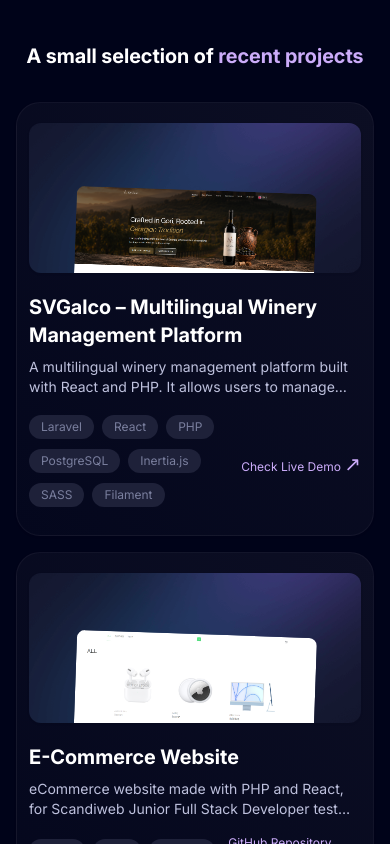
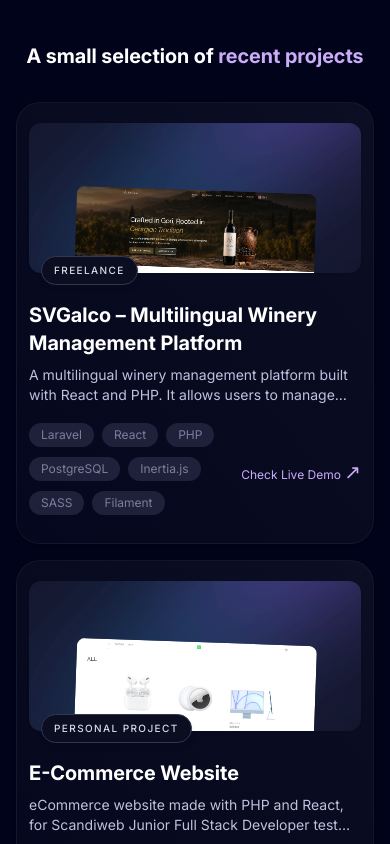
Before and after one commit to lukkshh/lukkshh.github.io, a React (Vite) app: page / in a window 390 px wide. Shown: the part 1960-2804 px from the top of the page. Built offline with nearby package versions, Linux system fonts and the light colour scheme.

Commit message:
Add project label badges

```diff
--- a/public/projects-data.json
+++ b/public/projects-data.json
@@ -3,6 +3,7 @@
     "img": "/images/projects/svgalco.png",
     "title": "<p>SVGalco – Multilingual Winery Management Platform</p>",
     "description": "A multilingual winery management platform built with React and PHP. It allows users to manage winery operations, including inventory, sales, and customer relations, with support for multiple languages.",
+    "projectType": "freelance",
     "webLink": "https://svgalco.com/",
     "badges": [
       "Laravel",
@@ -18,6 +19,7 @@
     "img": "/images/projects/ecommerce.png",
     "title": "<p>E-Commerce Website</p>",
     "description": "eCommerce website made with PHP and React, for Scandiweb Junior Full Stack Developer test task",
+    "projectType": "personal",
     "ghLink": "https://github.com/lukkshh/php-react-ecommerce",
     "webLink": "https://lukkshh-ecommerce.ct.ws/",
     "badges": ["React", "PHP", "MySQL", "GraphQL", "TailwindCSS"]
@@ -26,6 +28,7 @@
     "img": "/images/projects/tictactoe.png",
     "title": "<p>Tic Tac Toe Game</p>",
     "description": "TicTacToe Game built with React and tailwindcss",
+    "projectType": "personal",
     "ghLink": "https://github.com/lukkshh/tictactoe",
     "webLink": "https://lukkshh.github.io/tictactoe/",
     "badges": ["React", "TailwindCSS"]
@@ -34,6 +37,7 @@
     "img": "/images/projects/ticket-scanner.gif",
     "title": "<p>Ticket Scanner</p>",
     "description": "ticket-scanner is a simple ticket management system that allows for ticket generation and QR code scanning. It stores ticket information in an SQLite database and supports real-time ticket verification, showing whether a ticket is valid, already used, or does not exist. Perfect for event organizers to manage access control.",
+    "projectType": "personal",
     "ghLink": "https://github.com/lukkshh/ticket-scanner",
     "webLink": "",
     "badges": ["Python", "OpenCV", "SQLite"]
@@ -42,6 +46,7 @@
     "img": "/images/projects/rpc.png",
     "title": "<p>Rock Paper Scissors</p>",
     "description": "A simple Rock Paper Scissors game built with Python's Tkinter library.",
+    "projectType": "personal",
     "ghLink": "https://github.com/lukkshh/Rock-Paper-Scissors",
     "webLink": "",
     "badges": ["Python", "Tkinter"]
--- a/src/components/Projects/Card.tsx
+++ b/src/components/Projects/Card.tsx
@@ -6,9 +6,10 @@ export type CardDataType = {
   img: string;
   title: string;
   description: string;
-  ghLink: string;
-  webLink: string;
+  ghLink?: string;
+  webLink?: string;
   badges: string[];
+  projectType: "personal" | "freelance" | "company";
 };
 
 interface CardProps {
@@ -16,6 +17,20 @@ interface CardProps {
 }
 
 export default function Card({ data }: CardProps) {
+  const projectTypeStyles = {
+    personal: {
+      label: "Personal project",
+    },
+    freelance: {
+      label: "Freelance",
+    },
+    company: {
+      label: "Professional",
+    },
+  } as const;
+
+  const projectType = projectTypeStyles[data.projectType];
+
   return (
     <motion.div
       variants={{
@@ -41,7 +56,8 @@ export default function Card({ data }: CardProps) {
         colors={["#06b6d4", "#3b82f6", "#6366f1"]}
       >
         <div className="font-en h-full drop-shadow-sm border-[0.1px] border-[#36374942] px-3 md:px-6 py-5 md:py-9 rounded-3xl bg-gradient-to-bl from-[#0C0E23] to-[#04071D]">
-          <div className=" h-[150px] md:h-[240px] lg:min-w-[552px] lg:min-h-[330px] bg-[url(/images/card_img_background.svg)] drop-shadow-sm flex justify-center items-end  rounded-xl overflow-hidden bg-[#13162D]">
+          <div className="relative h-[150px] md:h-[240px] lg:min-w-[552px] lg:min-h-[330px] drop-shadow-sm">
+            <div className="flex h-full items-end justify-center overflow-hidden rounded-xl bg-[#13162D] bg-[url(/images/card_img_background.svg)]">
               <img
                 className="w-[240px] md:w-[330px] md:h-[240px] lg:w-[450px] lg:h-[320px] rotate-2 translate-y-8 rounded-lg object-cover"
                 src={data.img}
@@ -49,7 +65,11 @@ export default function Card({ data }: CardProps) {
                 alt={data.title}
               />
             </div>
-          <div className=" mt-5 md:mt-9 text-xl md:text-3xl max-w-[552px] font-bold text-white">
+            <span className="absolute -bottom-3 left-3 z-10 inline-flex items-center rounded-full border border-[#34384F] bg-[#0B0E20] px-3 py-1.5 text-[10px] font-medium uppercase tracking-[0.14em] text-[#D9DBE8] shadow-md md:left-4 md:text-[11px]">
+              {projectType.label}
+            </span>
+          </div>
+          <div className="mt-7 text-xl md:mt-11 md:text-3xl max-w-[552px] font-bold text-white">
             {parse(data.title)}
           </div>
           <p className="mt-2 line-clamp-2 md:mt-4 text-sm md:text-xl max-w-[552px] text-[#BEC1DD]">
```
Lines whose indentation alone changed are shown as unchanged.
